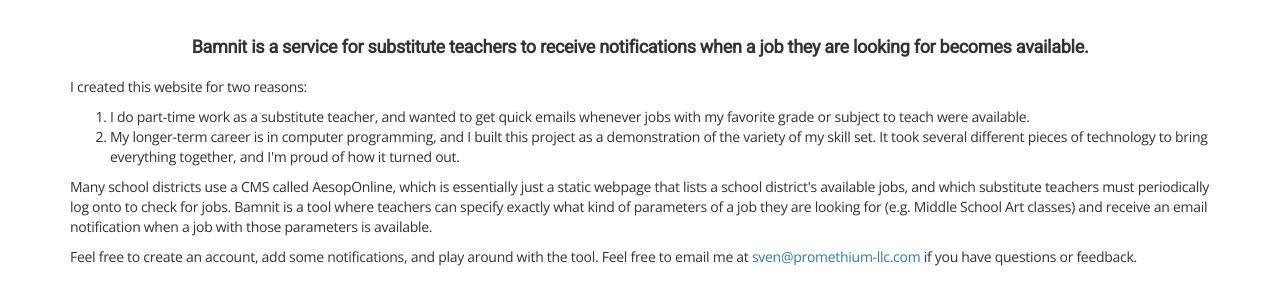
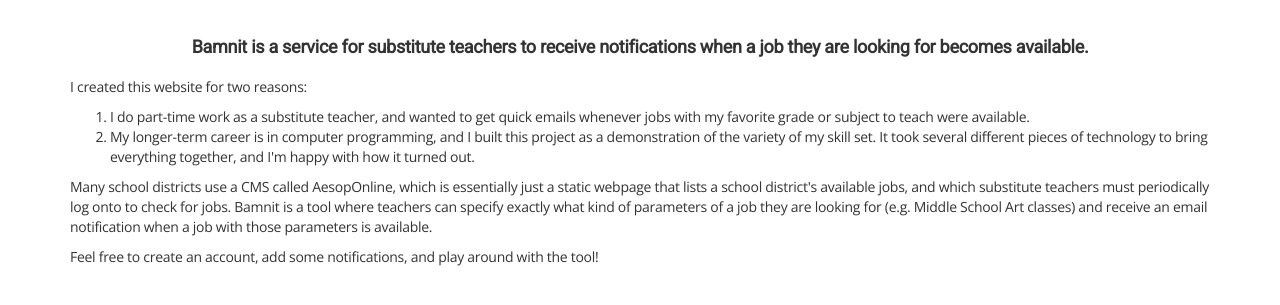
Before and after one commit to zetterlund/Bamnit, a Flask app: page /about in a window 1280 px wide. Shown: the part 225-530 px from the top of the page. Run offline with Flask 2, Linux system fonts and the light colour scheme; parts of the project's set-up code (start-up, migrations or seed data) failed here and were passed over; some libraries are stand-ins or nearby versions.

Commit message:
modified text

```diff
--- a/app/templates/about.html
+++ b/app/templates/about.html
@@ -9,19 +9,9 @@
     <p>I created this website for two reasons:</p>
     <ol>
         <li>I do part-time work as a substitute teacher, and wanted to get quick emails whenever jobs with my favorite grade or subject to teach were available.</li>
-        <li>My longer-term career is in computer programming, and I built this project as a demonstration of the variety of my skill set.  It took several different pieces of technology to bring everything together, and I'm proud of how it turned out.</li>
+        <li>My longer-term career is in computer programming, and I built this project as a demonstration of the variety of my skill set.  It took several different pieces of technology to bring everything together, and I'm happy with how it turned out.</li>
     </ol>
     <p>Many school districts use a CMS called AesopOnline, which is essentially just a static webpage that lists a school district's available jobs, and which substitute teachers must periodically log onto to check for jobs.  Bamnit is a tool where teachers can specify exactly what kind of parameters of a job they are looking for (e.g. Middle School Art classes) and receive an email notification when a job with those parameters is available.</p>
-    <p>Feel free to create an account, add some notifications, and play around with the tool.  Feel free to email me at
-        <script language="JavaScript" type="text/javascript">
-            var part1 = "sven";
-            var part2 = Math.pow(2,6);
-            var part3 = String.fromCharCode(part2);
-            part4 = "promethium-llc.com";
-            var part5 = part1 + String.fromCharCode(part2) + part4;
-            document.write("<a href=" + "mai" + "lto" + ":"
-            + part5 + ">" + part1 + part3 + part4 + "</a>");
-        </script>
-    if you have questions or feedback.</p>
+    <p>Feel free to create an account, add some notifications, and play around with the tool!</p>
 
 {% endblock %}
```
